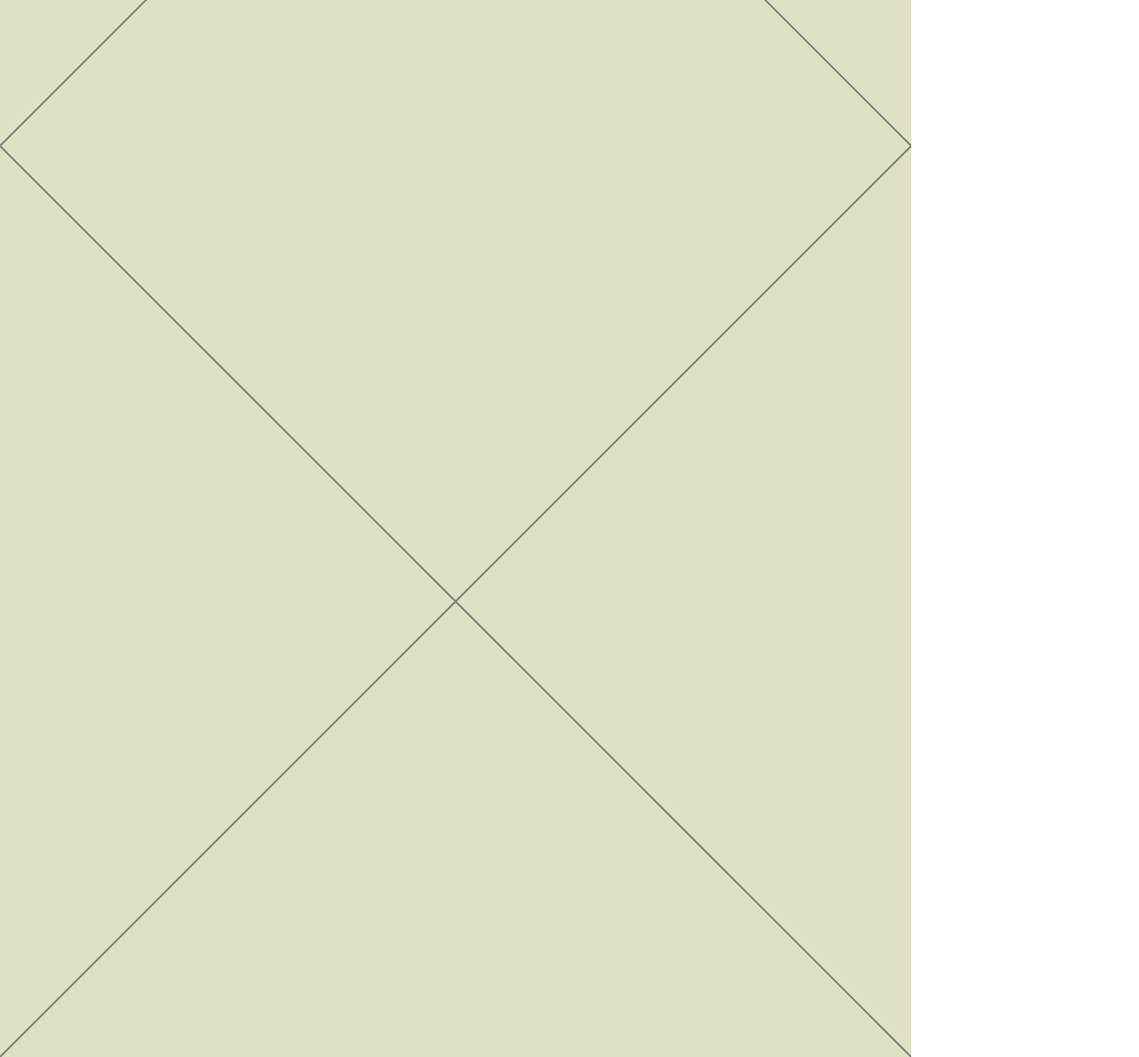
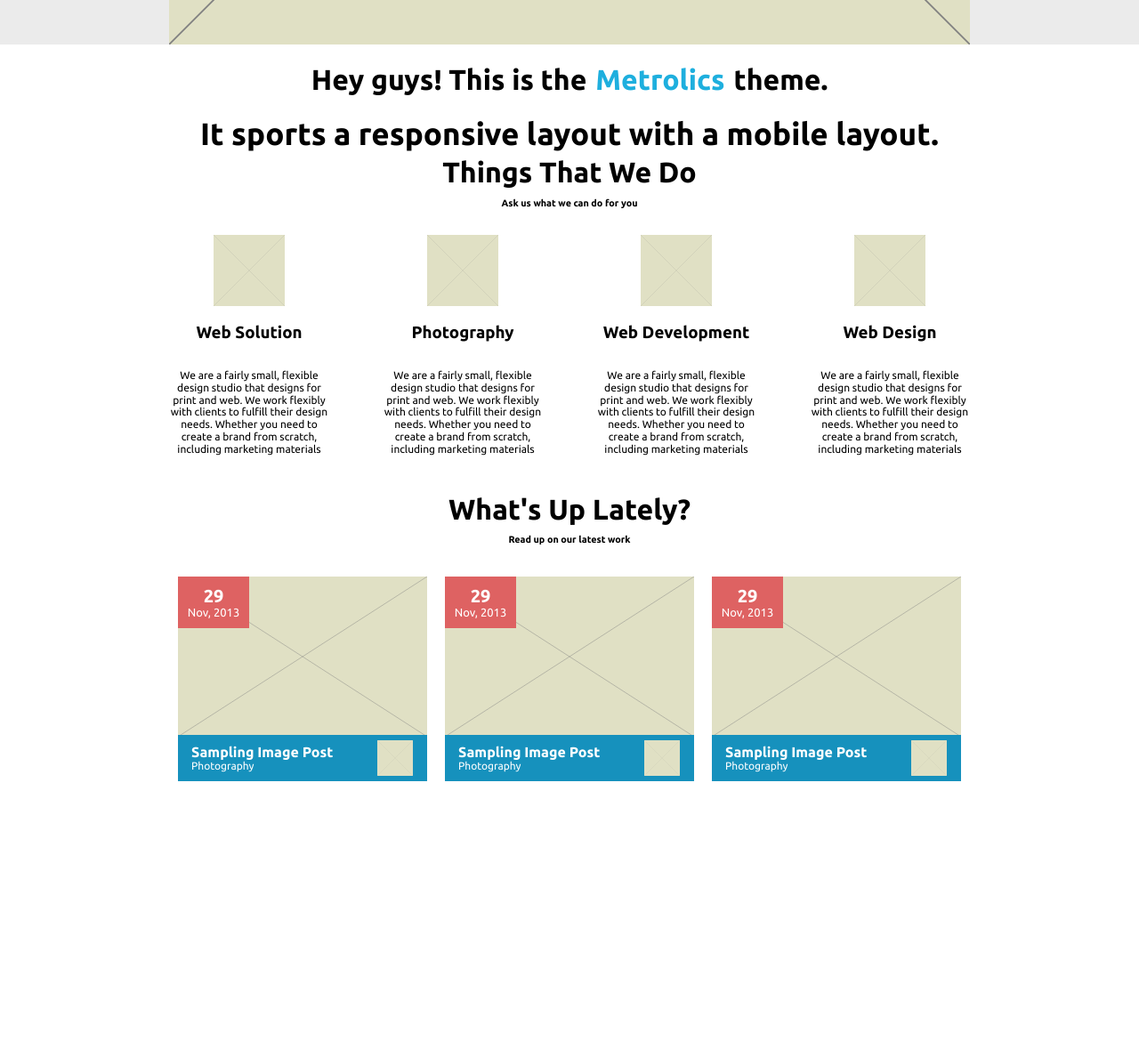
Before and after one commit to nmemari/MDIA2003-LAB03B, a website built with Parcel: page index.html in a window 1280 px wide. Shown: the part 940-2128 px from the top of the page at 89% size. After the commit the page ends 1900 px from the top, so only its background shows below. Built offline with nearby package versions, Linux system fonts and the light colour scheme.

Commit message:
stylized top half of the page

```diff
--- a/css/main.css
+++ b/css/main.css
@@ -1,262 +1,299 @@
-/*! HTML5 Boilerplate v8.0.0 | MIT License | https://html5boilerplate.com/ */
+@import url('https://fonts.googleapis.com/css2?family=Ubuntu:wght@300;400;500;700&display=swap');
 
-/* main.css 2.1.0 | MIT License | https://github.com/h5bp/main.css#readme */
-/*
- * What follows is the result of much research on cross-browser styling.
- * Credit left inline and big thanks to Nicolas Gallagher, Jonathan Neal,
- * Kroc Camen, and the H5BP dev community and team.
- */
-
-/* ==========================================================================
-   Base styles: opinionated defaults
-   ========================================================================== */
-
-html {
-  color: #222;
-  font-size: 1em;
-  line-height: 1.4;
+:root {
+  --slider-grey: #ebebeb;
+  --text-grey: #4d4d4d;
+  --text-highlighted: #1eafde;
+  --nav-green: #25c389;
+  --nav-yellow: #ffb901;
+  --nav-red: #de6262;
+  --nav-blue: #1691bd;
+  --nav-navy-blue: #166ba2;
 }
 
-/*
- * Remove text-shadow in selection highlight:
- * https://twitter.com/miketaylr/status/12228805301
- *
- * Vendor-prefixed and regular ::selection selectors cannot be combined:
- * https://stackoverflow.com/a/16982510/7133471
- *
- * Customize the background color to match your design.
- */
-
-::-moz-selection {
-  background: #b3d4fc;
-  text-shadow: none;
+* {
+  font-family: 'Ubuntu', sans-serif;
 }
 
-::selection {
-  background: #b3d4fc;
-  text-shadow: none;
+main {
+  margin: 0;
+  background-color: white;
+  display: grid;
+  grid-template:
+  "a" 90px
+  "b" 400px
+  "c" 200px
+  "d" 500px
+  "e" 500px
+  "f" 100px
+  "g" 100px
+  "h" 100px
+  "i" 100px
+  ;
 }
 
-/*
- * A better looking default horizontal rule
- */
-
-hr {
-  display: block;
-  height: 1px;
-  border: 0;
-  border-top: 1px solid #ccc;
-  margin: 1em 0;
-  padding: 0;
+/* Top Navigation Bar */
+.page__header {
+  display: flex;
+  justify-content: space-around;
+  grid-area: a;
 }
 
-/*
- * Remove the gap between audio, canvas, iframes,
- * images, videos and the bottom of their containers:
- * https://github.com/h5bp/html5-boilerplate/issues/440
- */
-
-audio,
-canvas,
-iframe,
-img,
-svg,
-video {
-  vertical-align: middle;
+.header__logo {
+  display: flex;
+  align-items: center;
+  padding-left: 120px;
 }
 
-/*
- * Remove default fieldset styles.
- */
-
-fieldset {
-  border: 0;
-  margin: 0;
-  padding: 0;
+.header__logo > img {
+  width: 50px;
+  height: 50px;
+  padding-left: 20px;
 }
 
-/*
- * Allow only vertical resizing of textareas.
- */
-
-textarea {
-  resize: vertical;
+.header__nav_bar {
+  display: flex;
+  align-items: center;
+  justify-content: center;
+  padding-right: 120px;
 }
 
-/* ==========================================================================
-   Author's custom styles
-   ========================================================================== */
-
-/* ==========================================================================
-   Helper classes
-   ========================================================================== */
-
-/*
- * Hide visually and from screen readers
- */
-
-.hidden,
-[hidden] {
-  display: none !important;
+.header__nav_selection {
+  display: flex;
+  flex-direction: column;
+  justify-content: center;
+  font-size: 14px;
+  align-items: center;
+  color: white;
+  text-align: left;
+  width: 100px;
+  height: 90px;
 }
 
-/*
- * Hide only visually, but have it available for screen readers:
- * https://snook.ca/archives/html_and_css/hiding-content-for-accessibility
- *
- * 1. For long content, line feeds are not interpreted as spaces and small width
- *    causes content to wrap 1 word per line:
- *    https://medium.com/@jessebeach/beware-smushed-off-screen-accessible-text-5952a4c2cbfe
- */
-
-.sr-only {
-  border: 0;
-  clip: rect(0, 0, 0, 0);
-  height: 1px;
-  margin: -1px;
-  overflow: hidden;
-  padding: 0;
-  position: absolute;
-  white-space: nowrap;
-  width: 1px;
-  /* 1 */
+.header__nav_selection > img {
+  width: 20px;
+  height: 20px;
+  margin-top: 15px;
 }
 
-/*
- * Extends the .sr-only class to allow the element
- * to be focusable when navigated to via the keyboard:
- * https://www.drupal.org/node/897638
- */
-
-.sr-only.focusable:active,
-.sr-only.focusable:focus {
-  clip: auto;
-  height: auto;
-  margin: 0;
-  overflow: visible;
-  position: static;
-  white-space: inherit;
-  width: auto;
+.header__nav_selection > h3 {
+  width: 75%;
+  font-size: 13px;
+  margin-top: 25px;
+  margin-bottom: 0;
 }
 
-/*
- * Hide visually and from screen readers, but maintain layout
- */
-
-.invisible {
-  visibility: hidden;
+#home {
+  background-color: var(--nav-green);
 }
 
-/*
- * Clearfix: contain floats
- *
- * For modern browsers
- * 1. The space content is one way to avoid an Opera bug when the
- *    `contenteditable` attribute is included anywhere else in the document.
- *    Otherwise it causes space to appear at the top and bottom of elements
- *    that receive the `clearfix` class.
- * 2. The use of `table` rather than `block` is only necessary if using
- *    `:before` to contain the top-margins of child elements.
- */
-
-.clearfix::before,
-.clearfix::after {
-  content: " ";
-  display: table;
+#pages {
+  background-color: var(--nav-yellow);
 }
 
-.clearfix::after {
-  clear: both;
+#blog {
+  background-color: var(--nav-red);
 }
 
-/* ==========================================================================
-   EXAMPLE Media Queries for Responsive Design.
-   These examples override the primary ('mobile first') styles.
-   Modify as content requires.
-   ========================================================================== */
-
-@media only screen and (min-width: 35em) {
-  /* Style adjustments for viewports that meet the condition */
+#portfolio {
+  background-color: var(--nav-blue);
 }
 
-@media print,
-  (-webkit-min-device-pixel-ratio: 1.25),
-  (min-resolution: 1.25dppx),
-  (min-resolution: 120dpi) {
-  /* Style adjustments for high resolution devices */
+#home2 {
+  background-color: var(--nav-navy-blue);
 }
 
-/* ==========================================================================
-   Print styles.
-   Inlined to avoid the additional HTTP request:
-   https://www.phpied.com/delay-loading-your-print-css/
-   ========================================================================== */
-
-@media print {
-  *,
-  *::before,
-  *::after {
-    background: #fff !important;
-    color: #000 !important;
-    /* Black prints faster */
-    box-shadow: none !important;
-    text-shadow: none !important;
+/* Main Image Slider */
+.page__img_slider {
+  background-color: var(--slider-grey);
+  display: flex;
+  justify-content: center;
+  grid-area: b;
 }
 
-  a,
-  a:visited {
-    text-decoration: underline;
+.page__img_slider > img{
+  width: 900px;
 }
 
-  a[href]::after {
-    content: " (" attr(href) ")";
+/* Large Message in the Middle */
+.page__main_msg {
+  display: flex;
+  flex-direction: column;
+  text-align: center;
+  align-items: center;
+  justify-content: center;
+  grid-area: c;
 }
 
-  abbr[title]::after {
-    content: " (" attr(title) ")";
+.page__main_msg > h1 {
+  font-size: 35px;
+  margin: 0;
 }
 
-  /*
-   * Don't show links that are fragment identifiers,
-   * or use the `javascript:` pseudo protocol
-   */
-  a[href^="#"]::after,
-  a[href^="javascript:"]::after {
-    content: "";
+.main_msg_line {
+  align-self: center;
+  display: flex;
+  margin: 0;
 }
 
-  pre {
-    white-space: pre-wrap !important;
+.highlight {
+  padding-left: 10px;
+  padding-right: 10px;
 }
 
-  pre,
-  blockquote {
-    border: 1px solid #999;
-    page-break-inside: avoid;
+.highlight {
+  color: var(--text-highlighted);
 }
 
-  /*
-   * Printing Tables:
-   * https://web.archive.org/web/20180815150934/http://css-discuss.incutio.com/wiki/Printing_Tables
-   */
-  thead {
-    display: table-header-group;
+/* "Things that we do" Section */
+.page__ttwd {
+  display: flex;
+  flex-direction: column;
+  justify-content: center;
+  align-items: center;
+  grid-area: d;
 }
 
-  tr,
-  img {
-    page-break-inside: avoid;
+.ttwd_header {
+  display: flex;
+  flex-direction: column;
+  text-align: center;
 }
 
-  p,
-  h2,
-  h3 {
-    orphans: 3;
-    widows: 3;
+.ttwd_header > h1, h6 {
+  margin: 5px;
 }
 
-  h2,
-  h3 {
-    page-break-after: avoid;
+.ttwd_item_row {
+  display: flex;
 }
+
+.ttwd_item {
+  display: flex;
+  flex-direction: column;
+  justify-content: center;
+  align-items: center;
+  text-align: center;
+  padding: 25px;
+  width: 190px;
 }
+
+.ttwd_item > p {
+  font-size: 12px;
+}
+
+.ttwd_item > img {
+  width: 80px;
+  height: 80px;
+}
+
+/* "What's Up Lately?" Section */
+.page__wul {
+  display: flex;
+  flex-direction: column;
+  justify-content: center;
+  align-items: center;
+  grid-area: e;
+}
+
+.wul_header {
+  display: flex;
+  flex-direction: column;
+  text-align: center;
+  margin-bottom: 20px;
+}
+
+.wul_header > h1, h6 {
+  margin: 5px;
+}
+
+.wul_item_row {
+  display: flex;
+}
+
+.wul_item {
+  margin: 10px;
+  display: flex;
+  flex-direction: column;
+  height: 230px;
+}
+
+.wul_item_img {
+  width: 280px;
+  height: 180px;
+}
+
+.wul_item_date {
+  display: flex;
+  flex-direction: column;
+  background-color: var(--nav-red);
+  color: white;
+  text-align: center;
+  position: relative;
+  padding: 10px;
+  top: -180px;
+  left: 0;
+  width: 60px;
+}
+
+.wul_item_date > h3 {
+  margin: 0;
+  font-size: 20px;
+}
+
+.wul_item_date > p {
+  margin: 0;
+  font-size: 13px;
+}
+
+.wul_item_footer {
+  display: flex;
+  background-color: var(--nav-blue);
+  align-items: center;
+  position: relative;
+  top: -60px;
+}
+
+.wul_item_footer_text {
+  margin-top: 10px;
+  margin-bottom: 10px;
+  margin-left: 15px;
+  margin-right: 15px;
+  color: white;
+  display: flex;
+  flex-direction: column;
+  text-align: left;
+  justify-content: center;
+}
+
+.wul_item_footer_text > h3 {
+  margin: 0;
+  font-size: 16px;
+}
+
+.wul_item_footer_text > p {
+  margin: 0;
+  font-size: 12px;
+}
+
+.wul_item_footer img {
+  margin-left: 35px;
+  width: 40px;
+  height: 40px;
+}
+
+.project {
+  grid-area: f;
+}
+
+.things-above {
+  grid-area: g;
+}
+
+.worked-with {
+  grid-area: h
+}
+
+.home-footer {
+  grid-area: i;
+}
```
Lines whose indentation alone changed are shown as unchanged.
